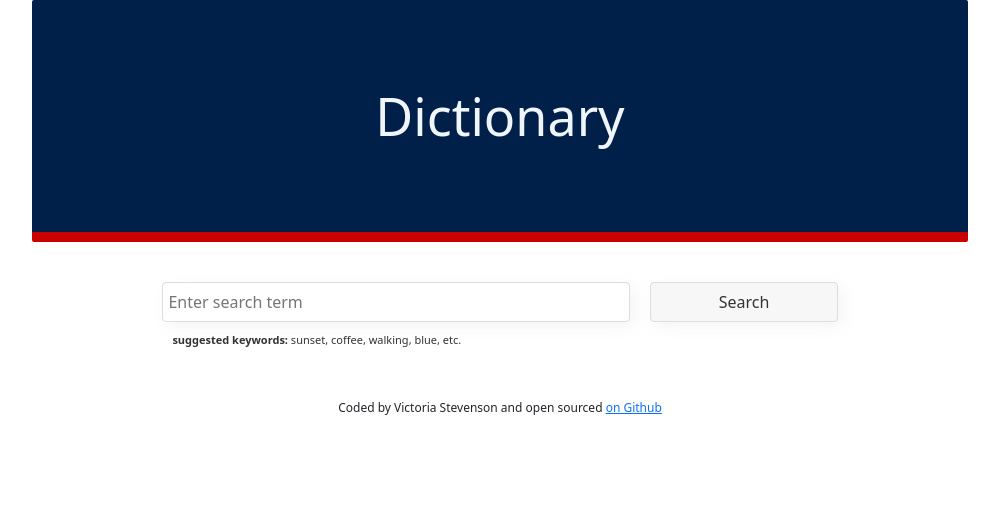
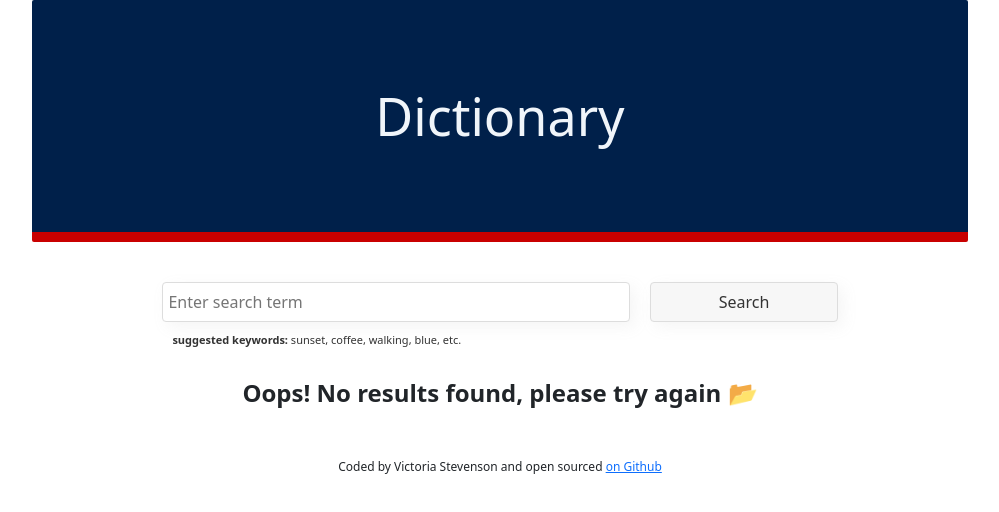
Before and after one commit to victoria-stevenson/react-dictionary, a React (Create React App) app: page / in a window 1280 px wide. Shown: the top 512 px of the page, without its empty margins (140-1139 px from the left). Built offline with nearby package versions, Linux system fonts and the light colour scheme; no server answers.

Commit message:
added "results not found" message for search terms that aren't supported by the API

```diff
--- a/src/Dictionary.js
+++ b/src/Dictionary.js
@@ -8,6 +8,7 @@ export default function Dictionary(props) {
   const [results, setResults] = useState(null);
   const [pictures, setPictures] = useState(null);
   const [loaded, setLoaded] = useState(false);
+  const [error, setError] = useState(false);
 
   function handleDictionaryResponse(response) {
     setResults(response.data[0]);
@@ -19,7 +20,12 @@ export default function Dictionary(props) {
 
   function searchWord() {
     let apiUrl = `https://api.dictionaryapi.dev/api/v2/entries/en/${word}`;
-    axios.get(apiUrl).then(handleDictionaryResponse);
+    axios
+      .get(apiUrl)
+      .then(handleDictionaryResponse)
+      .catch(function (error) {
+        setError(true);
+      });
 
     let pexelsApiKey =
       "5EG5uSfsgZVFZWVRbBaQtOOFwnAMoUoL5lYdUgmTuKoJstJmGr8Zpo58";
@@ -59,10 +65,17 @@ export default function Dictionary(props) {
           <strong>suggested keywords:</strong> sunset, coffee, walking, blue,
           etc.
         </div>
+        {error ? (
+          <h4 className="text-center">
+            Oops! No results found, please try again 📂
+          </h4>
+        ) : (
+          <>
+            <Results results={results} />
 
-        <Results results={results} />
-
-        <Pictures pictures={pictures} />
+            <Pictures pictures={pictures} />
+          </>
+        )}
       </div>
     );
   } else {
```
